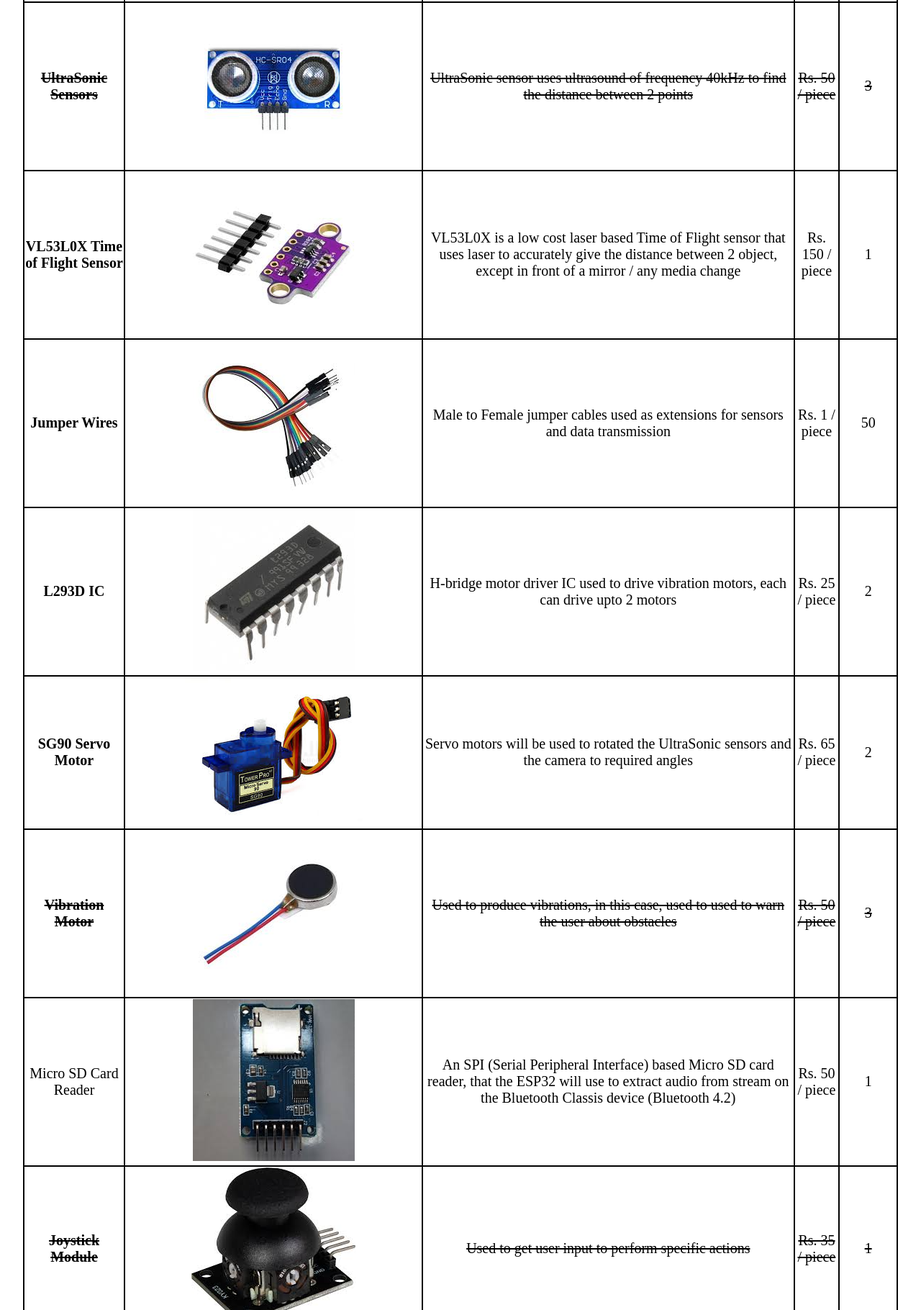
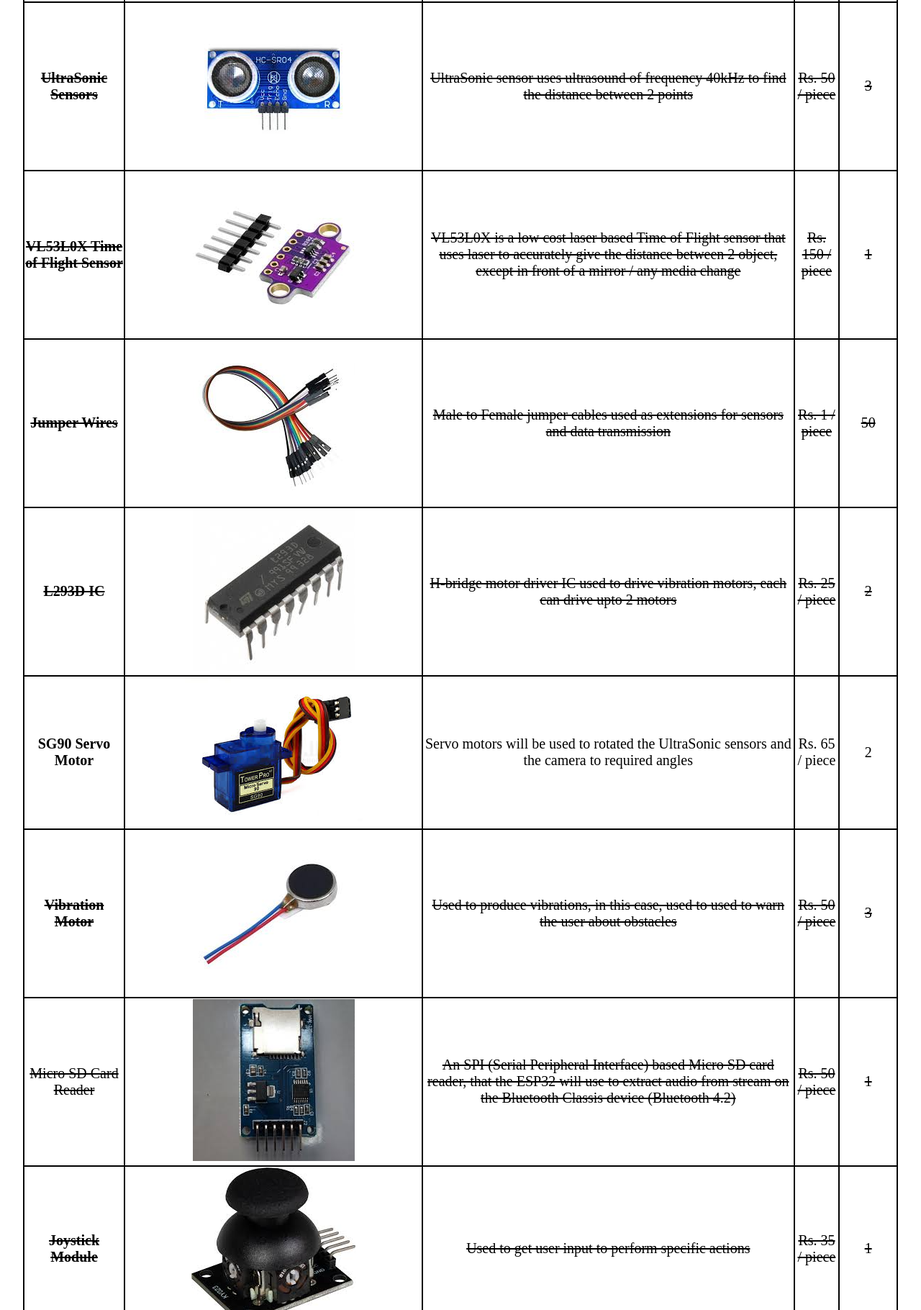
Before and after one commit to ReeshavGhosh200/Sense-Aid, a plain HTML site: page index.html in a window 1280 px wide. Shown: the part 1905-3725 px from the top of the page at 72% size. Drawn offline with Linux system fonts and the light colour scheme; a web font is replaced by a local one.

Commit message:
striked out some parts (bought)

```diff
--- a/index.html
+++ b/index.html
@@ -92,21 +92,21 @@
             <td>Rs. 50 / piece</td>
             <td>3</td>
         </tr>
-        <tr>
-            <td><a href="https://robu.in/product/vl53l0x-tof-based-lidar-laser-distance-sensor/" target="_blank">VL53L0X Time of Flight Sensor</a></td>
+        <tr class="s">
+            <td><a href="#om">VL53L0X Time of Flight Sensor</a></td>
             <td><img src="./images/tof.png" alt="TOF"></td>
             <td>VL53L0X is a low cost laser based Time of Flight sensor that uses laser to accurately give the distance between 2 object, except in front of a mirror / any media change</td>
             <td>Rs. 150 / piece</td>
             <td>1</td>
         </tr>
-        <tr>
+        <tr class="s">
             <td><a href="#om">Jumper Wires</a></td>
             <td><img src="./images/jumper.png" alt="Jumper Wires"></td>
             <td>Male to Female jumper cables used as extensions for sensors and data transmission</td>
             <td>Rs. 1 / piece</td>
             <td>50</td>
         </tr>
-        <tr>
+        <tr class="s">
             <td><a href="#om">L293D IC</a></td>
             <td><img src="./images/L293D.png" alt="L293D IC"></td>
             <td>H-bridge motor driver IC used to drive vibration motors, each can drive upto 2 motors</td>
@@ -127,8 +127,8 @@
             <td>Rs. 50 / piece</td>
             <td>3</td>
         </tr>
-        <tr>
-            <td>Micro SD Card Reader</td>
+        <tr class="s">
+            <td href="#om">Micro SD Card Reader</td>
             <td><img src="./images/sd.png" alt="SPI Based Micro SD Card Reader"></td>
             <td>An SPI (Serial Peripheral Interface) based Micro SD card reader, that the ESP32 will use to extract audio from stream on the Bluetooth Classis device (Bluetooth 4.2)</td>
             <td>Rs. 50 / piece</td>
```
